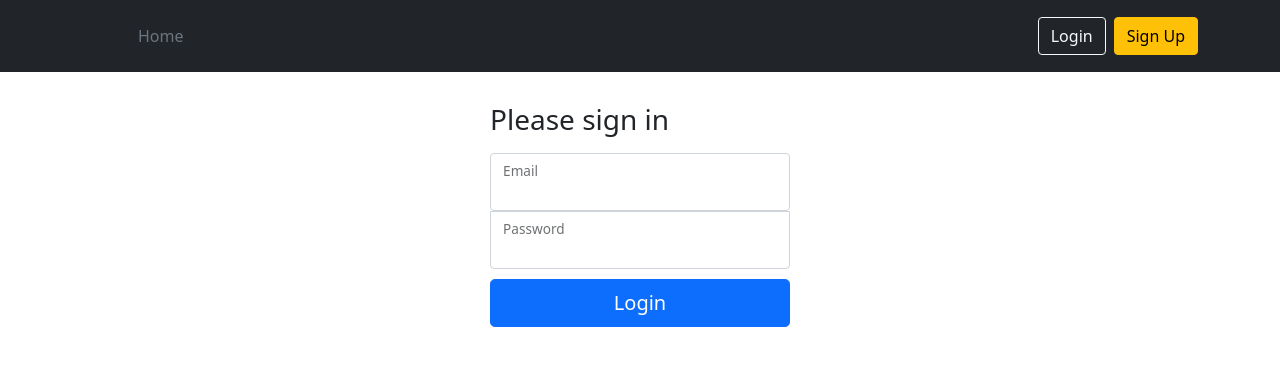
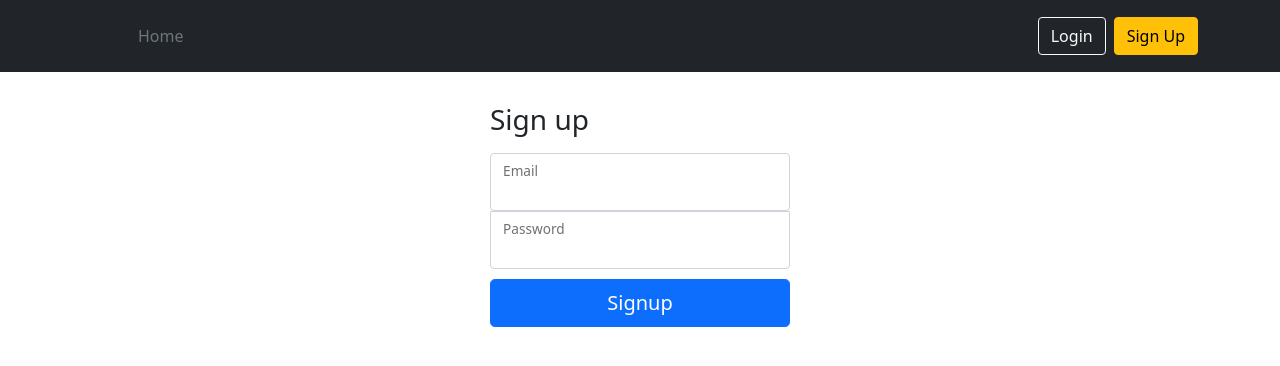
Before and after one commit to berkeka/corp_video_conf_client, a React (Create React App) app: page /signup in a window 1280 px wide. Shown: the top 366 px of the page. Built offline with nearby package versions, Linux system fonts and the light colour scheme.

Commit message:
Add signup page

```diff
--- a/src/App.tsx
+++ b/src/App.tsx
@@ -1,6 +1,5 @@
 import { Component, Fragment } from 'react';
 import {
-  BrowserRouter,
   Routes,
   Route,
   Link, } from "react-router-dom";
@@ -8,10 +7,10 @@ import "bootstrap/dist/css/bootstrap.min.css";
 import './App.css';
 
 import AuthService from "./services/auth.service";
-import IUser from './types/user.type';
 
 import Home from "./components/auth/home.component";
 import Login from "./components/auth/login.component";
+import Signup from './components/auth/signup.component';
 import NotFound from "./components/auth/notfound.component";
 import Dashboard from "./components/dashboard.component";
 import Chatroom from "./components/chat/chatroom.component";
@@ -93,7 +92,7 @@ class App extends Component<Props, State> {
           <Routes>
             <Route path="/" element={<Home />} />
             <Route path="/login" element={<Login />} />
-            <Route path="/signup" element={<Login />} />
+            <Route path="/signup" element={<Signup />} />
             <Route path="/dashboard" element={<Dashboard />} />
             <Route path="/chatroom" element={<Chatroom />} />
             <Route path="*" element={<NotFound />} />
--- /dev/null
+++ b/src/components/auth/signup.component.tsx
@@ -0,0 +1,112 @@
+import { Component } from "react";
+import { Formik, Field, Form, ErrorMessage } from "formik";
+import './login.css'
+
+import AuthService from "../../services/auth.service";
+
+type Props = any;
+
+type State = {
+  email: string,
+  password: string,
+  loading: boolean,
+  message: string
+};
+
+export default class Signup extends Component<Props, State> {
+  constructor(props: Props) {
+    super(props);
+    this.handleSignup = this.handleSignup.bind(this);
+
+    this.state = {
+      email: "",
+      password: "",
+      loading: false,
+      message: ""
+    };
+  }
+
+  handleSignup(formValue: { email: string; password: string }) {
+    const { email, password } = formValue;
+
+    this.setState({
+      message: "",
+      loading: true
+    });
+
+
+    AuthService.register(email, password).then(
+      () => {
+        window.location.reload();
+      },
+      error => {
+        const resMessage =
+          (error.response &&
+            error.response.data &&
+            error.response.data.message) ||
+          error.message ||
+          error.toString();
+
+        this.setState({
+          loading: false,
+          message: resMessage
+        });
+      }
+    );
+  }
+
+  render() {
+    const { loading, message } = this.state;
+
+    const initialValues = {
+      email: "",
+      password: "",
+    };
+
+    return (
+        <main className="form-signin">
+        <h1 className="h3 mb-3 fw-normal">Sign up</h1>
+        <Formik
+          initialValues={initialValues}
+          onSubmit={this.handleSignup}
+        >
+          <Form>
+            <div className="form-floating">
+              <Field name="email" type="text" id="floatingEmail" className="form-control" />
+              <label htmlFor="floatingEmail">Email</label>
+              <ErrorMessage
+                name="email"
+                component="div"
+                className="alert alert-danger"
+              />
+            </div>
+
+            <div className="form-floating">
+              <Field name="password" type="password" id="floatingPassword" className="form-control" />
+              <label htmlFor="floatingPassword">Password</label>
+              <ErrorMessage
+                name="password"
+                component="div"
+                className="alert alert-danger"
+              />
+            </div>
+            <button type="submit" className="w-100 btn btn-lg btn-primary" disabled={loading}>
+              {loading && (
+                <span className="spinner-border spinner-border-sm"></span>
+              )}
+              <span>Signup</span>
+            </button>
+
+            {message && (
+              <div className="form-group">
+                <div className="alert alert-danger" role="alert">
+                  {message}
+                </div>
+              </div>
+            )}
+          </Form>
+        </Formik>
+        </main>
+    );
+  }
+}
```
